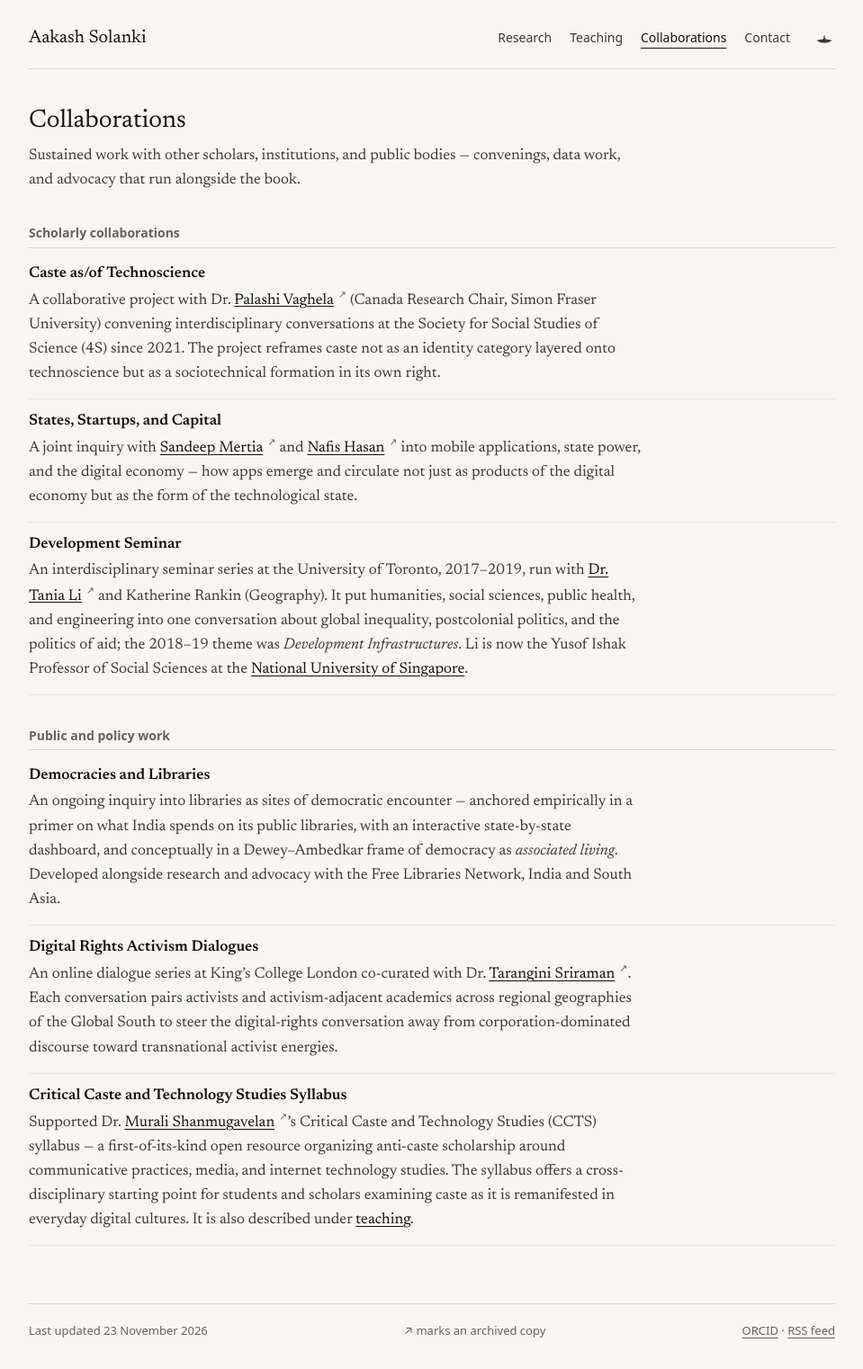
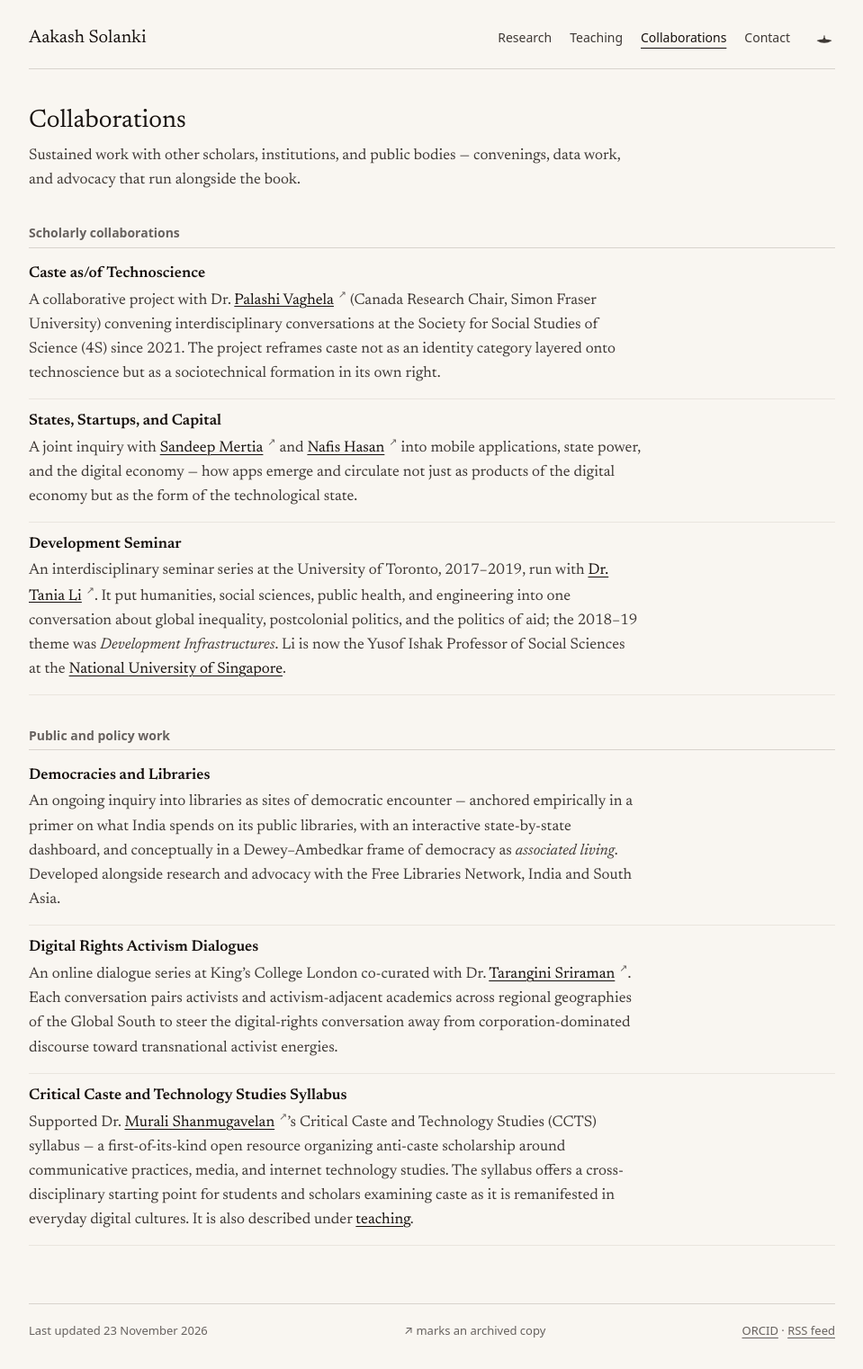
Before and after one commit to skishchampi/skishchampi.github.io, a Jekyll site: the page built from collaborations.md, in a window 1280 px wide. Shown: the whole page at 90% size, without its empty margins (160-1119 px from the left). Built offline with Jekyll 4.4.1, drawn with Linux system fonts in a browser that asks for light colours.

Commit message:
content: name only Tania Li as co-convener of the Development Seminar (#127)
Co-authored-by: skishchampi <996985+skishchampi@users.noreply.github.com>

```diff
--- a/collaborations.md
+++ b/collaborations.md
@@ -26,7 +26,7 @@ description: "Collaborative projects and public-facing work by Aakash Solanki: s
 
 <article class="project">
   <h2><a href="/utdevsem/">Development Seminar</a></h2>
-  <p>An interdisciplinary seminar series at the University of Toronto, 2017&ndash;2019, run with <a target="_blank" rel="noopener noreferrer" href="https://www.anthropology.utoronto.ca/people/directories/all-faculty/tania-li">Dr. Tania Li</a>&nbsp;<sup class="archive-link"><a target="_blank" rel="noopener noreferrer" href="https://web.archive.org/web/2/https://www.anthropology.utoronto.ca/people/directories/all-faculty/tania-li" aria-label="Wayback Machine archived copy">↗</a></sup> and Katherine Rankin (Geography). It put humanities, social sciences, public health, and engineering into one conversation about global inequality, postcolonial politics, and the politics of aid; the 2018&ndash;19 theme was <em>Development Infrastructures</em>. Li is now the Yusof Ishak Professor of Social Sciences at the <a target="_blank" rel="noopener noreferrer" href="https://fass.nus.edu.sg/mls/">National University of Singapore</a>.</p>
+  <p>An interdisciplinary seminar series at the University of Toronto, 2017&ndash;2019, run with <a target="_blank" rel="noopener noreferrer" href="https://www.anthropology.utoronto.ca/people/directories/all-faculty/tania-li">Dr. Tania Li</a>&nbsp;<sup class="archive-link"><a target="_blank" rel="noopener noreferrer" href="https://web.archive.org/web/2/https://www.anthropology.utoronto.ca/people/directories/all-faculty/tania-li" aria-label="Wayback Machine archived copy">↗</a></sup>. It put humanities, social sciences, public health, and engineering into one conversation about global inequality, postcolonial politics, and the politics of aid; the 2018&ndash;19 theme was <em>Development Infrastructures</em>. Li is now the Yusof Ishak Professor of Social Sciences at the <a target="_blank" rel="noopener noreferrer" href="https://fass.nus.edu.sg/mls/">National University of Singapore</a>.</p>
 </article>
 
 <h2 class="label">Public and policy work</h2>
@@ -88,8 +88,7 @@ description: "Collaborative projects and public-facing work by Aakash Solanki: s
         "name": "Development Seminar",
         "author": [
           {"@type": "Person", "name": "Aakash Solanki", "sameAs": "https://orcid.org/0000-0002-4879-6998"},
-          {"@type": "Person", "name": "Tania Li"},
-          {"@type": "Person", "name": "Katherine Rankin"}
+          {"@type": "Person", "name": "Tania Li"}
         ],
         "description": "An interdisciplinary seminar series at the University of Toronto, 2017–2019, on global inequality, postcolonial politics, and the politics of development.",
         "url": "https://aakashsolanki.net/utdevsem/"
```
